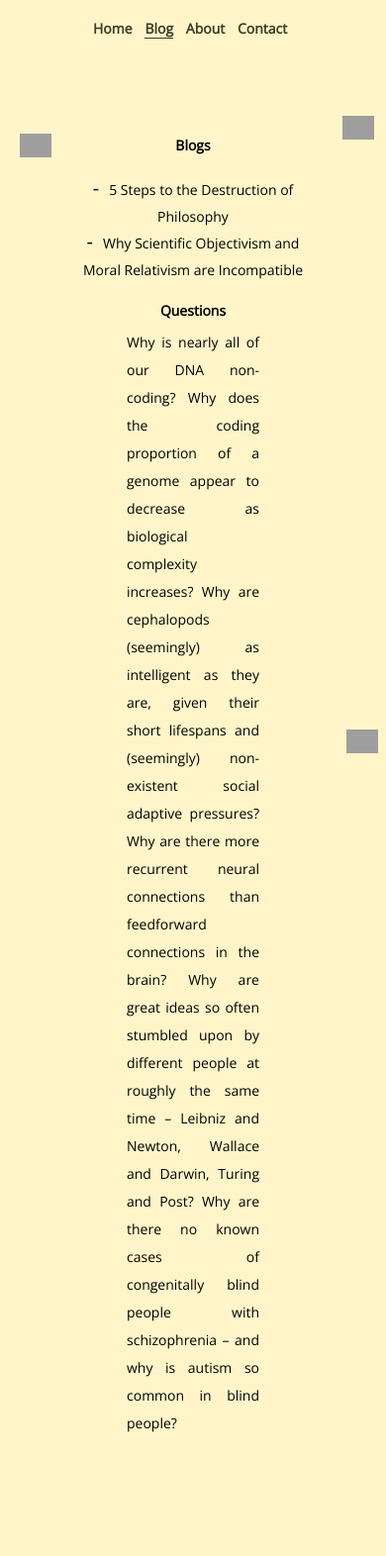
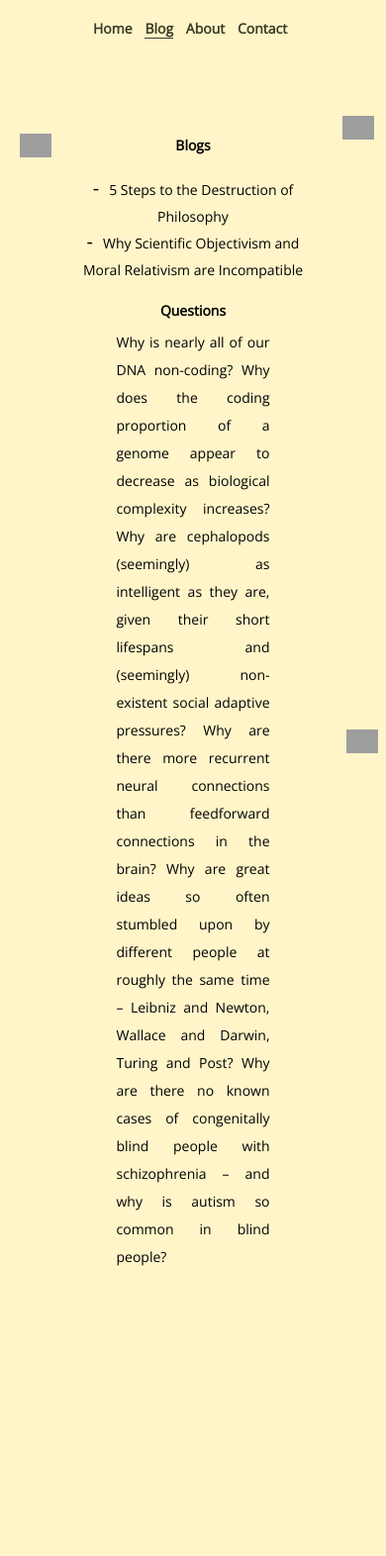
Before and after one commit to richardofarrell/richardofarrell.github.io, a Jekyll site: the page built from blog-list.md, in a window 390 px wide. Shown: the whole page at 99% size. Built offline with Jekyll 4.4.1, drawn with Linux system fonts in a browser that asks for light colours; after the commit the page ends 1404 px from its top, so only the background shows below that; grey boxes are pictures that could not be loaded.

Commit message:
Update default.html

```diff
--- a/_layouts/default.html
+++ b/_layouts/default.html
@@ -121,7 +121,7 @@
             }
 
             p {
-              margin: 0 clamp(50px, 5vw + 20px, 150px) clamp(120px, 5vw + 20px, 300px); /* Updated margin for smaller devices */
+              margin: 0 clamp(20px, 5vw + 20px, 50px) clamp(120px, 5vw + 20px, 300px); /* Updated margin for smaller devices */
             }
         }
 
```
